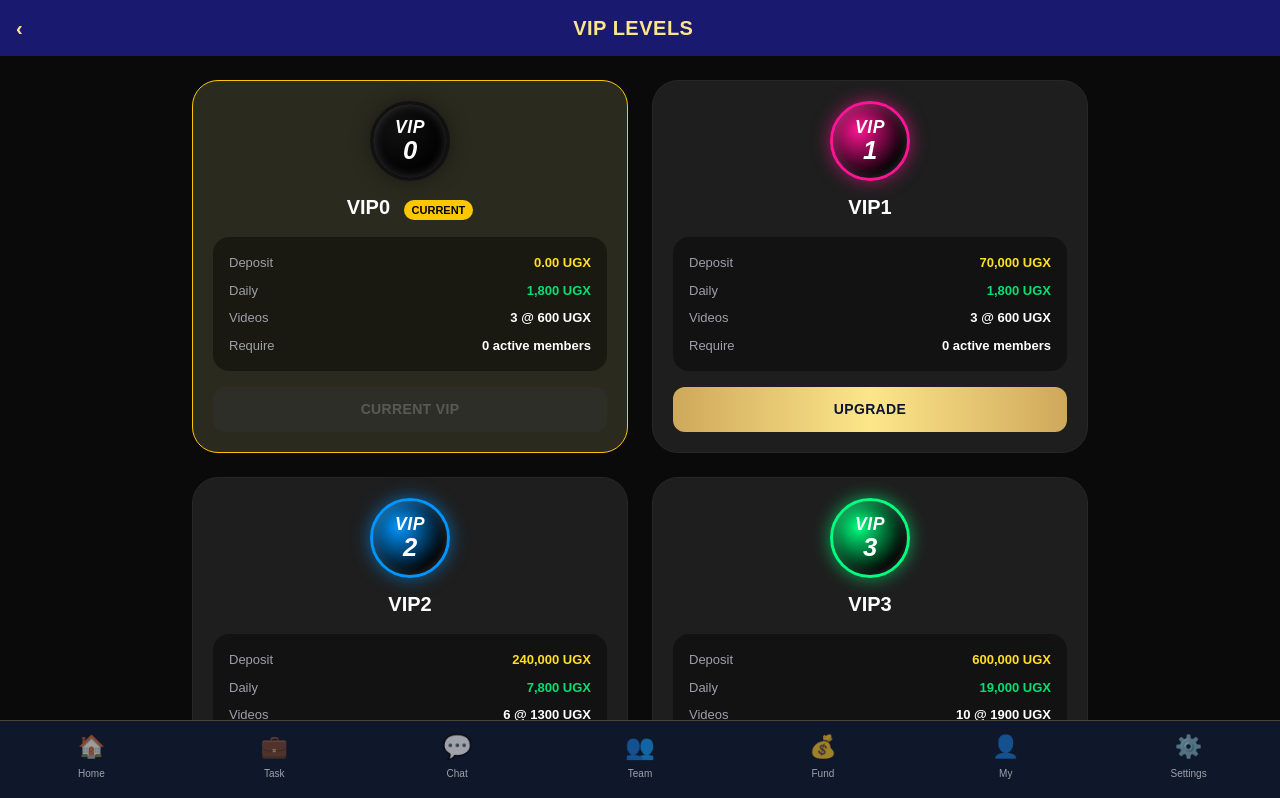
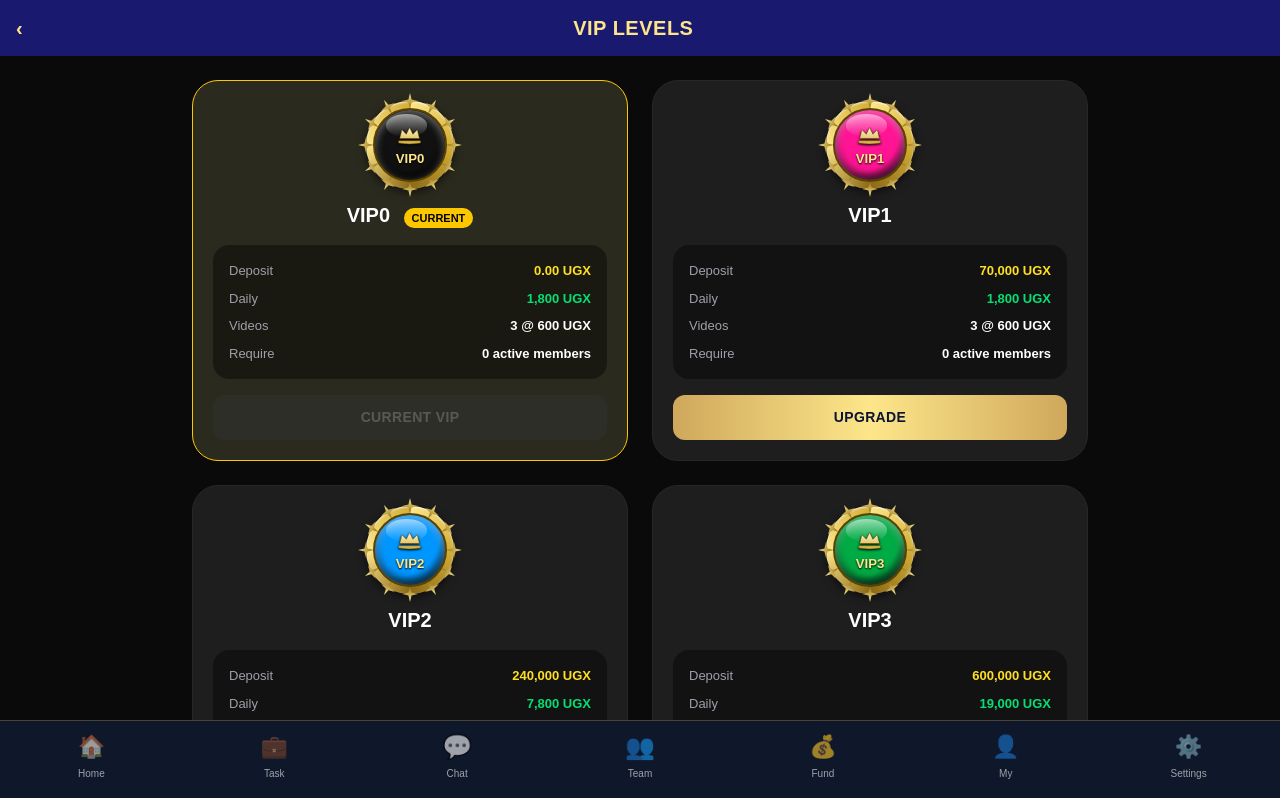
Before and after one commit to Molly256/mainstreetmovies, a Next.js app: page /vip in a window 1280 px wide. Shown: the top 798 px of the page. Built offline with nearby package versions, Linux system fonts and the light colour scheme.

Commit message:
update my page crown badge

```diff
--- a/app/vip/page.js
+++ b/app/vip/page.js
@@ -6,11 +6,11 @@ const vipLevels = [
   { level: 0, name: "VIP0", color: "#111111", deposit: "0.00 UGX", daily: "1,800 UGX", videos: 3, perVideo: 600, require: "0 active members" },
   { level: 1, name: "VIP1", color: "#FF1493", deposit: "70,000 UGX", daily: "1,800 UGX", videos: 3, perVideo: 600, require: "0 active members" },
   { level: 2, name: "VIP2", color: "#0096FF", deposit: "240,000 UGX", daily: "7,800 UGX", videos: 6, perVideo: 1300, require: "0 active members" },
-  { level: 3, name: "VIP3", color: "#00FF7F", deposit: "600,000 UGX", daily: "19,000 UGX", videos: 10, perVideo: 1900, require: "2 active members" },
+  { level: 3, name: "VIP3", color: "#00AA44", deposit: "600,000 UGX", daily: "19,000 UGX", videos: 10, perVideo: 1900, require: "2 active members" },
   { level: 4, name: "VIP4", color: "#8A2BE2", deposit: "900,000 UGX", daily: "30,000 UGX", videos: 15, perVideo: 2000, require: "10 active members" },
-  { level: 5, name: "VIP5", color: "#FFD700", deposit: "1,500,000 UGX", daily: "50,000 UGX", videos: 20, perVideo: 2500, require: "15 active members" },
+  { level: 5, name: "VIP5", color: "#D4AF37", deposit: "1,500,000 UGX", daily: "50,000 UGX", videos: 20, perVideo: 2500, require: "15 active members" },
   { level: 6, name: "VIP6", color: "#FF0000", deposit: "3,000,000 UGX", daily: "100,000 UGX", videos: 25, perVideo: 4000, require: "25 active members" },
-  { level: 7, name: "VIP7", color: "#800080", deposit: "5,000,000 UGX", daily: "250,000 UGX", videos: 40, perVideo: 6250, require: "30 active members" },
+  { level: 7, name: "VIP7", color: "#4B0082", deposit: "5,000,000 UGX", daily: "250,000 UGX", videos: 40, perVideo: 6250, require: "30 active members" },
 ];
 
 function parseDeposit(str){
@@ -18,19 +18,45 @@ function parseDeposit(str){
   return Number(num || 0)
 }
 
-// CODED BADGE - NO IMAGE, NO COMPONENT FILE
+// NEW CROWN BADGE - LIKE YOUR SCREENSHOT - COLOR CHANGES PER VIP
 function VipBadge({ color = "#111", size = 80, level = 0 }){
   return(
     <div style={{
       width: size, height: size, borderRadius: '50%',
-      background: `radial-gradient(circle at 35% 35%, ${color}, #000 70%)`,
-      border: `3.5px solid ${color}`,
-      boxShadow: `0 0 18px ${color}99, inset 0 0 12px rgba(255,255,255,0.2)`,
-      display: 'flex', flexDirection: 'column', alignItems: 'center', justifyContent: 'center',
-      fontWeight: 900, fontStyle: 'italic', color: '#fff', lineHeight: 1
+      background: `conic-gradient(from 0deg, #FDE68A, #D4AF37, #8B6914, #FDE68A, #D4AF37)`,
+      padding: size*0.08,
+      boxShadow: `0 3px 10px rgba(0,0,0,0.6), inset 0 1px 2px rgba(255,255,255,0.8)`,
+      position: 'relative', flexShrink: 0,
+      display: 'flex', alignItems: 'center', justifyContent: 'center'
     }}>
-      <span style={{ fontSize: size*0.22, letterSpacing: '0.5px' }}>VIP</span>
-      <span style={{ fontSize: size*0.32, marginTop: '1px' }}>{level}</span>
+      {/* Spikes */}
+      {[...Array(12)].map((_,i)=>(
+        <div key={i} style={{
+          position:'absolute', width:size*0.18, height:size*0.18,
+          background:'linear-gradient(180deg, #FDE68A, #8B6914)',
+          clipPath:'polygon(50% 0%, 60% 40%, 100% 50%, 60% 60%, 50% 100%, 40% 60%, 0% 50%, 40% 40%)',
+          left:'50%', top:'50%',
+          transform:`translate(-50%,-50%) rotate(${i*30}deg) translateY(-${size*0.5}px)`,
+          zIndex:0
+        }}/>
+      ))}
+
+      <div style={{
+        width: '100%', height: '100%', borderRadius: '50%',
+        background: `radial-gradient(circle at 35% 30%, ${color}FF, ${color} 60%, #000)`,
+        border: `2px solid #5a4200`,
+        display: 'flex', flexDirection:'column', alignItems:'center', justifyContent:'center',
+        boxShadow: 'inset 0 3px 8px rgba(255,255,255,0.4), inset 0 -4px 8px rgba(0,0,0,0.8)',
+        position:'relative', zIndex:1, overflow:'hidden'
+      }}>
+        <div style={{position:'absolute', top:'6%', left:'15%', width:'60%', height:'32%', background:'linear-gradient(180deg, rgba(255,255,255,0.55), transparent)', borderRadius:'50%'}} />
+
+        <svg width={size*0.40} height={size*0.30} viewBox="0 0 24 24" style={{zIndex:2, filter:'drop-shadow(0 1px 1px black)'}}>
+          <path d="M2 18 L2 20 Q12 22 22 20 L22 18 Z M3 16 L5 8 L9 12 L12 6 L15 12 L19 8 L21 16 Z" fill="url(#gold)" stroke="#5a4200" strokeWidth="0.4"/>
+          <defs><linearGradient id="gold" x1="0" y1="0" x2="0" y2="1"><stop offset="0%" stopColor="#FFF7CC"/><stop offset="100%" stopColor="#D4AF37"/></linearGradient></defs>
+        </svg>
+        <span style={{fontSize:size*0.15, fontWeight:900, color:'#FDE68A', zIndex:2, textShadow:'0 1px 2px black', marginTop:2}}>VIP{level}</span>
+      </div>
     </div>
   )
 }
@@ -42,6 +68,7 @@ export default function VipPage(){
   const [currentVip, setCurrentVip] = useState(0)
 
   useEffect(()=>{
+    try{
       const saved = localStorage.getItem('user')
       if(saved){
         const u = JSON.parse(saved)
@@ -49,6 +76,7 @@ export default function VipPage(){
         setBalance(Number(u.balance || 0))
         setCurrentVip(Number(u.vip?? u.vipLevel?? 0))
       }
+    }catch{}
   },[])
 
   const handleUpgrade = (vip) => {
@@ -73,9 +101,7 @@ export default function VipPage(){
 
   return(
     <div className="min-h-screen bg-white pb-[100px]">
-      {/* HEADER - SAME AS MY - midnight blue bg, bold golden 56px */}
-      <div className="h-[56px] w-full px-4 flex items-center justify-between sticky top-0 z-50"
-           style={{background: '#191970'}}>
+      <div className="h-[56px] w-full px-4 flex items-center justify-between sticky top-0 z-50" style={{background: '#191970'}}>
         <button onClick={()=>router.back()} className="text-[20px] font-black" style={{color: '#FDE68A'}}>‹</button>
         <h1 className="font-black text-[20px] tracking-wide" style={{color: '#FDE68A'}}>VIP LEVELS</h1>
         <div className="w-[20px]" />
@@ -85,7 +111,7 @@ export default function VipPage(){
         {user && (
           <div className="max-w-4xl mx-auto mt-2 mb-4 bg-[#1e1e1e] rounded-2xl p-4 flex items-center justify-between border border-zinc-800">
             <div className="flex items-center gap-3">
-              <VipBadge color={vipLevels[currentVip]?.color || "#111"} size={50} level={currentVip} />
+              <VipBadge color={vipLevels[currentVip]?.color || "#111"} size={54} level={currentVip} />
               <div>
                 <div className="font-black text-[16px]">Current: {vipLevels[currentVip]?.name}</div>
                 <div className="text-[12px] text-zinc-400">Balance: {balance.toLocaleString()} UGX</div>
@@ -104,7 +130,7 @@ export default function VipPage(){
             const isOwned = vip.level <= currentVip
             return(
               <div key={vip.level} className={`rounded-[26px] p-5 flex flex-col items-center border ${isCurrent? 'border-yellow-400' : 'border-zinc-800'} ${isOwned? 'bg-[#2a2a1e]' : 'bg-[#1e1e1e]'}`}>
-                <VipBadge color={vip.color} size={80} level={vip.level} />
+                <VipBadge color={vip.color} size={88} level={vip.level} />
                 <h2 className="text-xl font-black mt-3">{vip.name} {isCurrent && <span className="text-[11px] ml-2 px-2 py-1 rounded-full bg-yellow-400 text-black">CURRENT</span>}</h2>
                 <div className="w-full mt-4 bg-black/40 rounded-2xl p-4 space-y-2 text-[13px]">
                   <div className="flex justify-between"><span className="text-zinc-400">Deposit</span><span className="font-bold text-yellow-300">{vip.deposit}</span></div>
```
Also changed, not shown: public/main.jpg (added). Lines whose indentation alone changed are shown as unchanged.
